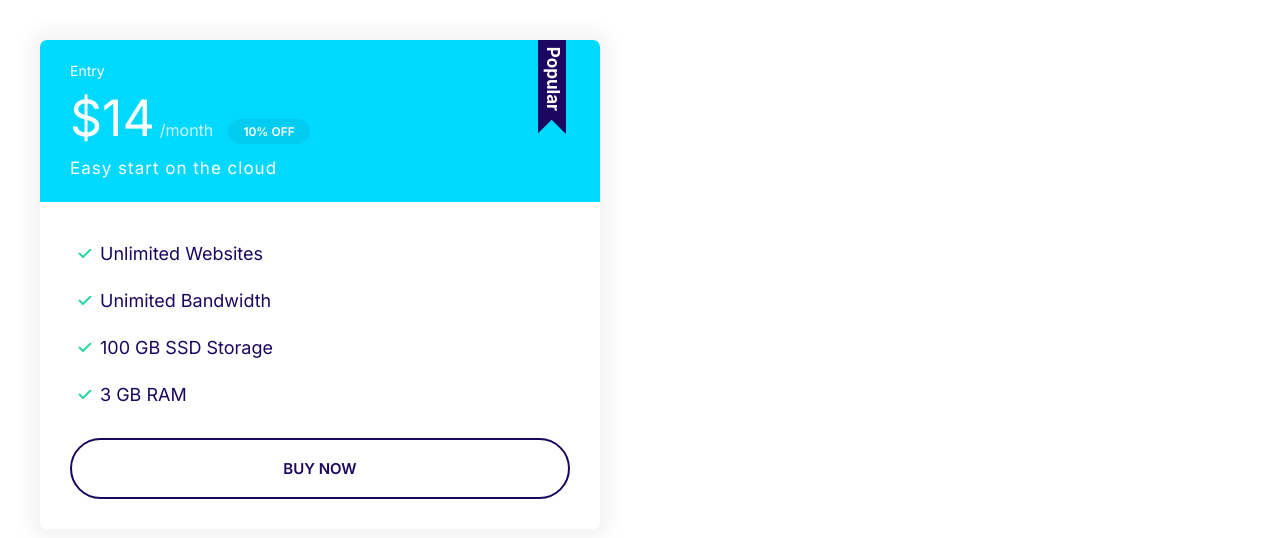
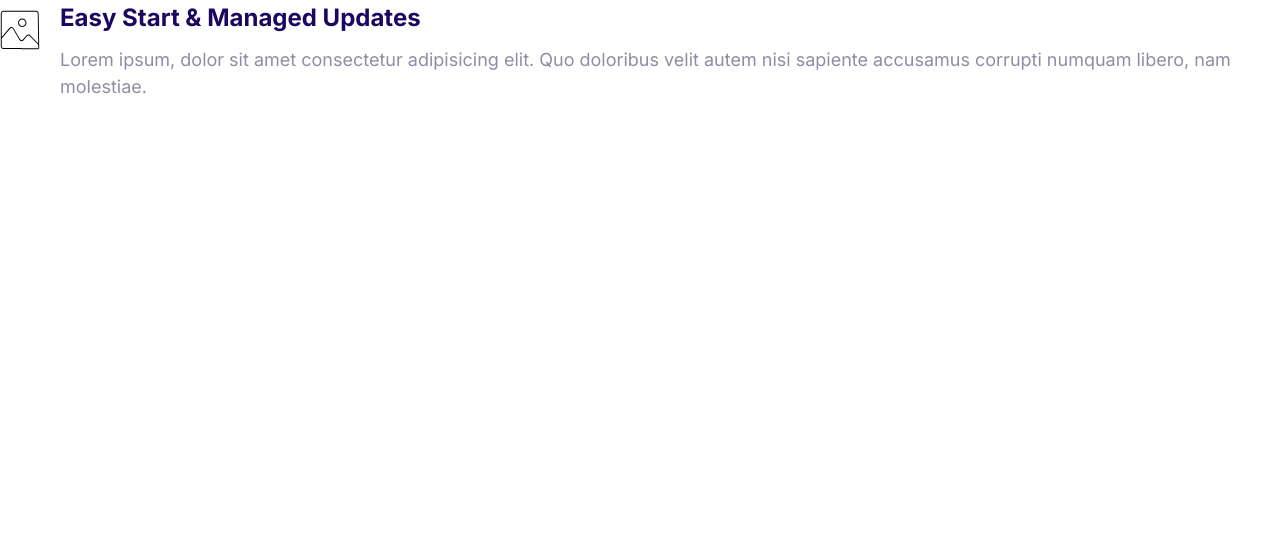
Before and after one commit to Sukiii17/Frontend, a plain HTML site: page index.html in a window 1280 px wide. Drawn offline with Linux system fonts and the light colour scheme.

Commit message:
Build the media component.

```diff
--- a/css/styles.css
+++ b/css/styles.css
@@ -179,6 +179,7 @@
     align-items: center;
 }
 
+/* Button */
 .btn {
     border-radius: 40px;
     border: 0;
@@ -363,3 +364,20 @@
         font-size: 1.7rem;
     }
 }
+
+/* Media */
+.media {
+    display: flex;
+}
+
+.media__title {
+    margin-top: 0;
+}
+
+.media__body {
+    margin: 0 2rem;
+}
+
+.media__image {
+    margin-top: 1rem;
+}
--- a/index.html
+++ b/index.html
@@ -14,26 +14,19 @@
     <link rel="stylesheet" href="css/styles.css" />
   </head>
   <body>
-    <div style="width: 50%; padding: 4rem">
-      <div class="plan plan--popular">
-        <div class="card card--secondary">
-          <header class="card__header">
-            <h3 class="plan__name">Entry</h3>
-            <span class="plan__price">$14</span>
-            <span class="plan__billing-cycle">/month</span>
-            <span class="badge badge--secondary badge--small">10% OFF</span>
-            <span class="plan__description">Easy start on the cloud</span>
-          </header>
-          <div class="card__body">
-            <ul class="list list--tick">
-              <li class="list__item">Unlimited Websites</li>
-              <li class="list__item">Unimited Bandwidth</li>
-              <li class="list__item">100 GB SSD Storage</li>
-              <li class="list__item">3 GB RAM</li>
-            </ul>
-            <button class="btn btn--outline btn--block">Buy Now</button>
-          </div>
-        </div>
+    <div class="media">
+      <div class="media__image">
+        <svg class="icon icon--primary">
+          <use xlink:href="images/sprite.svg#snap"></use>
+        </svg>
+      </div>
+      <div class="media__body">
+        <h3 class="media__title">Easy Start & Managed Updates</h3>
+        <p>
+          Lorem ipsum, dolor sit amet consectetur adipisicing elit. Quo
+          doloribus velit autem nisi sapiente accusamus corrupti numquam libero,
+          nam molestiae.
+        </p>
       </div>
     </div>
   </body>
```
